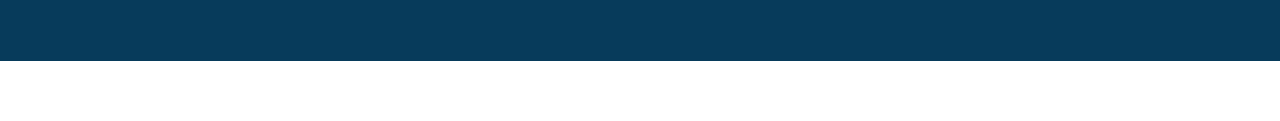
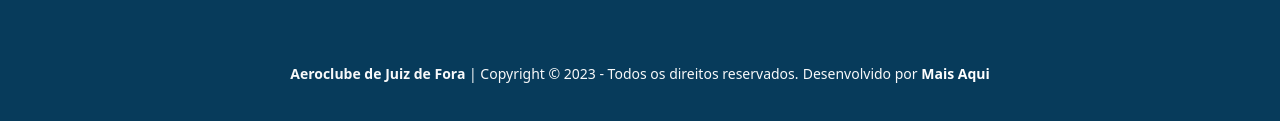
Before and after one commit to casthelli1986/leilao_layout, a plain HTML site: page index.html in a window 1280 px wide. Shown: the part 2358-2479 px from the top of the page. Before the commit the page ends 2419 px from the top, so only its background shows below. Drawn offline with Linux system fonts and the light colour scheme.

Commit message:
Ajustes de Copyright

```diff
--- a/index.html
+++ b/index.html
@@ -265,7 +265,7 @@
         </section>
     </main>
     <footer class="theme-bg-primary py-5 text-light">
-        <section class="container">
+        <section class="container mb-5">
             <div class="row">
                 <div class="col-12 col-md-3 text-center">
                     <img src="inc/img/acjf.png" alt="" class="mb-3">
@@ -323,6 +323,11 @@
                 </div>
             </div>
         </section>
+        <section class="container">
+            <div class="copyright text-center">
+                <small><b>Aeroclube de Juiz de Fora</b> | Copyright © 2023 - Todos os direitos reservados.</small> <small>Desenvolvido por <a href="https://maisaqui.com.br/"><b>Mais Aqui</b></a></small>
+            </div>
+        </section>
     </footer>
     <script src="inc/libs/bootstrap-5.3.1-dist/js/bootstrap.bundle.min.js"></script>
 </body>
```
